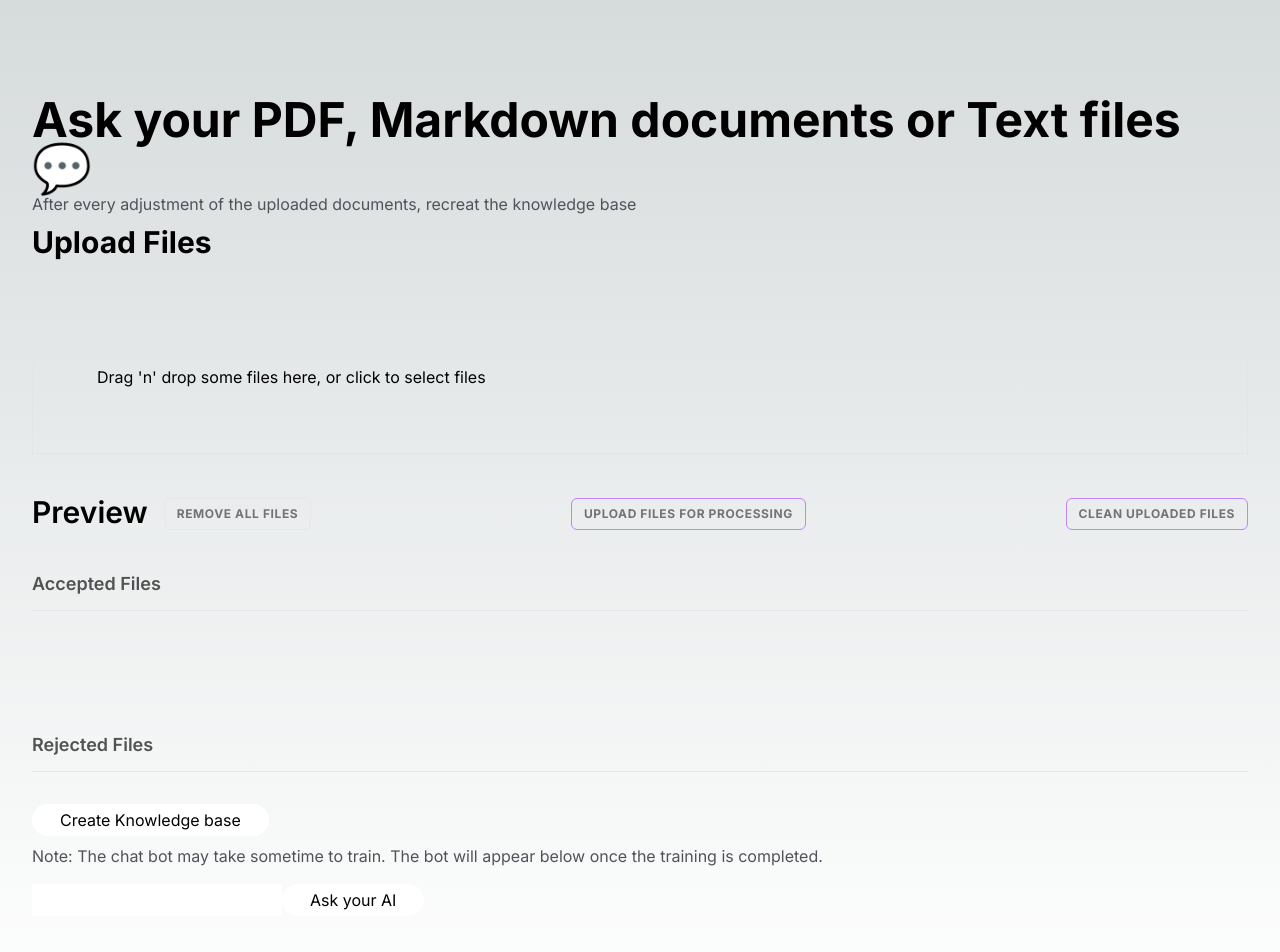
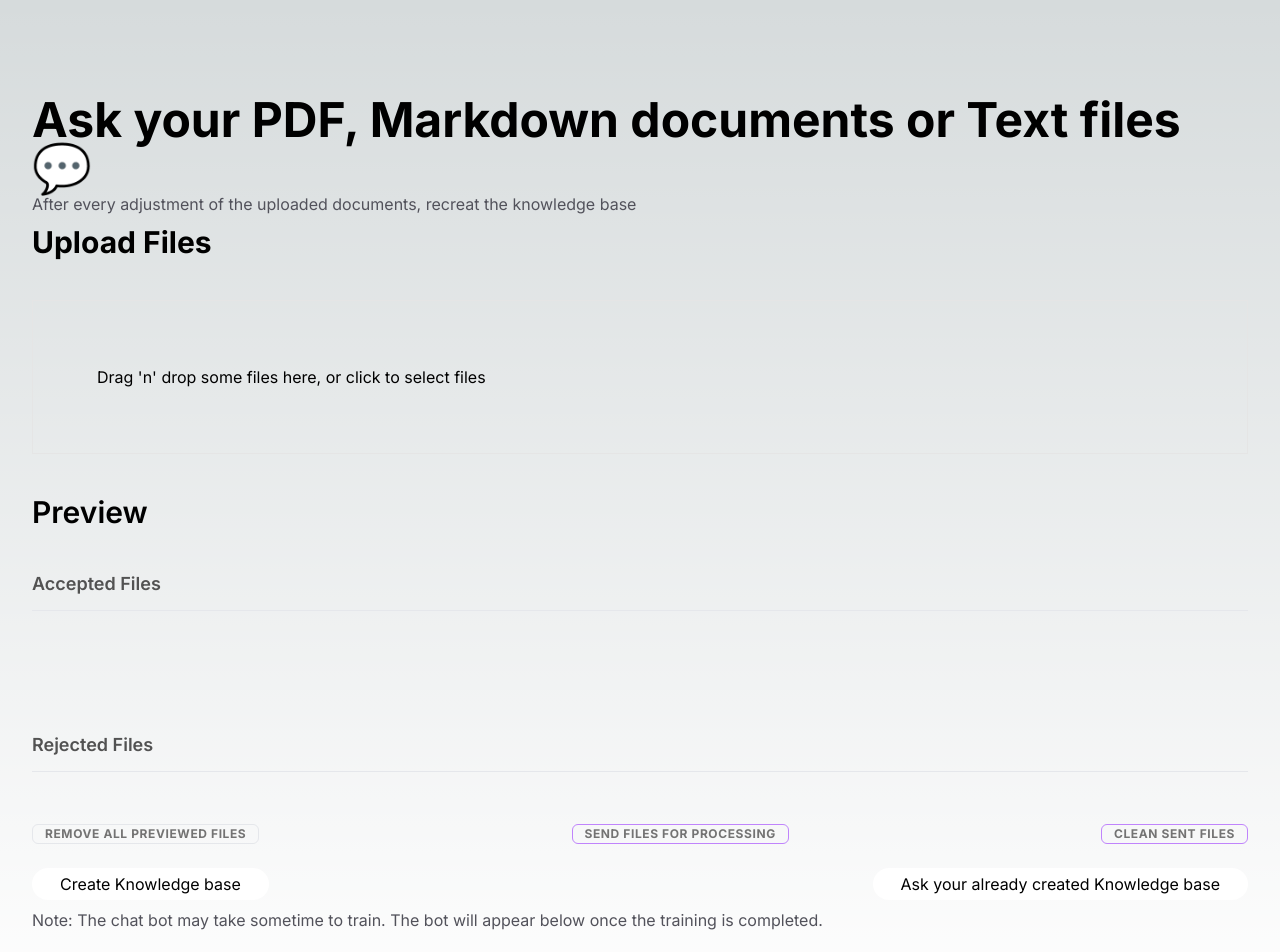
Before and after one commit to KobbyBawuah/Fullstack-Custom-AI-Chatbot, a Next.js app: page / in a window 1280 px wide. Shown: the top 952 px of the page. Built offline with nearby package versions, Linux system fonts and the light colour scheme.

Commit message:
functionality update

```diff
--- /dev/null
+++ b/app/api/moderate/route.ts
@@ -0,0 +1,27 @@
+import { NextRequest, NextResponse } from 'next/server'
+import { getModeration } from '../../../utils'
+
+
+//function named POST which will be executed when a POST request is made to this API route.
+export async function POST(req: NextRequest) {
+    const question = await req.json()
+
+    if (!question) {
+        return NextResponse.json({
+            error: 'Question is missing.'
+        });
+    }
+
+    try {
+        const result = await getModeration(question);
+        console.log("from route after calling getModeration:", result)
+        if (result) {
+            const errorMessage = `The question "${question}" was flagged for the following reasons:\n${result.results.categories}`;
+            return NextResponse.json({ success: true, error: result });
+        }
+        console.log('Moderation came back empty from within route');
+        return NextResponse.json({ success: true, error: null });
+    } catch (error) {
+        return NextResponse.json({ success: false, error: 'Something went wrong in the moderation route' });
+    }
+}
--- a/app/page.tsx
+++ b/app/page.tsx
@@ -22,10 +22,16 @@ export default function Home() {
       console.log('err:', err)
     }
   }
+
+  async function showChatbot() {
+    setTrained(true)
+  }
+
   //sends a POST request to the backend route:/api/read endpoint with the user's question as the request body
   async function sendQuery() {
     //send built message
     if (!query) return
+    //implement moderation when you have time
     setResult('')
     setLoading(true)
     const message = previous_questions_and_answers + "Human: " + query + " " + "\n" + "AI: "
@@ -95,15 +101,16 @@ export default function Home() {
         {/* Upload section */}
         <h1 className='text-3xl font-bold'>Upload Files</h1>
         <Dropzone className='p-16 mt-10 border border-neutral-200' />
-        <div>
+        <div className='flex justify-between mt-4'>
           { /* consider removing this button from the UI once the embeddings are created ... */}
           <button className="px-7 py-1 rounded-2xl bg-white text-black mt-2 mb-2" onClick={createIndexAndEmbeddings}>Create Knowledge base</button>
-          <h2 className='text-zinc-600'>Note: The chat bot may take sometime to train. The bot will appear below once the training is completed.</h2>
+          <button className="px-7 py-1 rounded-2xl bg-white text-black mt-2 mb-2" onClick={showChatbot}>Ask your already created Knowledge base</button>
         </div>
+        <h2 className='text-zinc-600'>Note: The chat bot may take sometime to train. The bot will appear below once the training is completed.</h2>
       </div>
 
-      {/* <div className='container' style={{ display: trained ? "block" : "none" }}> */}
-      <div className='container'>
+      <div className='container' style={{ display: trained ? "block" : "none" }}>
+        {/* <div className='container'> */}
         <input className='text-black px-2 py-1' onChange={e => setQuery(e.target.value)} />
         <button className="px-7 py-1 rounded-2xl bg-white text-black mt-2 mb-2" onClick={sendQuery}>Ask your AI</button>
 
--- a/components/Dropzone.jsx
+++ b/components/Dropzone.jsx
@@ -112,29 +112,7 @@ const Dropzone = ({ className }) => {
             <section className='mt-10'>
                 <div className='flex gap-4'>
                     <h2 className='title text-3xl font-semibold'>Preview</h2>
-                    <button
-                        type='button'
-                        onClick={removeAll}
-                        className='mt-1 text-[12px] uppercase tracking-wider font-bold text-neutral-500 border border-secondary-400 rounded-md px-3 hover:bg-secondary-400 hover:text-white transition-colors'
-                    >
-                        Remove all files
-                    </button>
-                    <button
-                        type='submit'
-                        className='ml-auto mt-1 text-[12px] uppercase tracking-wider font-bold text-neutral-500 border border-purple-400 rounded-md px-3 hover:bg-purple-400 hover:text-white transition-colors'
-                    >
-                        Upload Files for processing
-                    </button>
-                    <button
-                        type='button'
-                        onClick={deleteAllFiles}
-                        className='ml-auto mt-1 text-[12px] uppercase tracking-wider font-bold text-neutral-500 border border-purple-400 rounded-md px-3 hover:bg-purple-400 hover:text-white transition-colors'
-                    >
-                        Clean uploaded files
-                    </button>
                 </div>
-
-
                 {/* Accepted files */}
                 <h3 className='title text-lg font-semibold text-neutral-600 mt-10 border-b pb-3'>
                     Accepted Files
@@ -193,6 +171,29 @@ const Dropzone = ({ className }) => {
                         </li>
                     ))}
                 </ul>
+
+                <div className='flex gap-4 mt-6'>
+                    <button
+                        type='button'
+                        onClick={removeAll}
+                        className='mt-1 text-[12px] uppercase tracking-wider font-bold text-neutral-500 border border-secondary-400 rounded-md px-3 hover:bg-secondary-400 hover:text-white transition-colors'
+                    >
+                        Remove all previewed files
+                    </button>
+                    <button
+                        type='submit'
+                        className='ml-auto mt-1 text-[12px] uppercase tracking-wider font-bold text-neutral-500 border border-purple-400 rounded-md px-3 hover:bg-purple-400 hover:text-white transition-colors'
+                    >
+                        Send Files for processing
+                    </button>
+                    <button
+                        type='button'
+                        onClick={deleteAllFiles}
+                        className='ml-auto mt-1 text-[12px] uppercase tracking-wider font-bold text-neutral-500 border border-purple-400 rounded-md px-3 hover:bg-purple-400 hover:text-white transition-colors'
+                    >
+                        Clean sent files
+                    </button>
+                </div>
             </section>
         </form >
     )
--- a/package.json
+++ b/package.json
@@ -23,6 +23,7 @@
     "formidable": "^3.5.0",
     "langchain": "^0.0.121",
     "next": "13.4.12",
+    "openai": "^3.3.0",
     "pdf-parse": "^1.1.1",
     "postcss": "8.4.27",
     "react": "18.2.0",
--- a/utils.ts
+++ b/utils.ts
@@ -4,6 +4,8 @@ import { OpenAI } from "langchain/llms/openai";
 import { loadQAStuffChain } from 'langchain/chains';
 import { Document } from 'langchain/document';
 import { indexName, timeout } from "./config";
+import { Configuration, OpenAIApi } from 'openai';
+// import openai from 'openai';
 
 //creating pinecone index
 export const createPineconeIndex = async (
@@ -160,3 +162,22 @@ export const queryVectorStoreAndLLM = async (
         console.log('Since there are no matches, GPT-3 will not be queried.');
     }
 };
+
+export const getModeration = async (question) => {
+    try {
+        const configuration = new Configuration({
+            apiKey: process.env.OPENAI_API_KEY,
+        });
+
+        const openaiClient = new OpenAIApi(configuration);
+        const response = await openaiClient.createModeration({
+            input: question,
+        });
+        return response.data
+
+    } catch (error) {
+        // Handle any errors that may occur during the API call
+        console.error('Error during moderation check from utils functions:', error);
+        return error;
+    }
+};
```
Also changed, not shown: documents/README.md (deleted), 2 other files (tests, documents, lock files or other folders).
